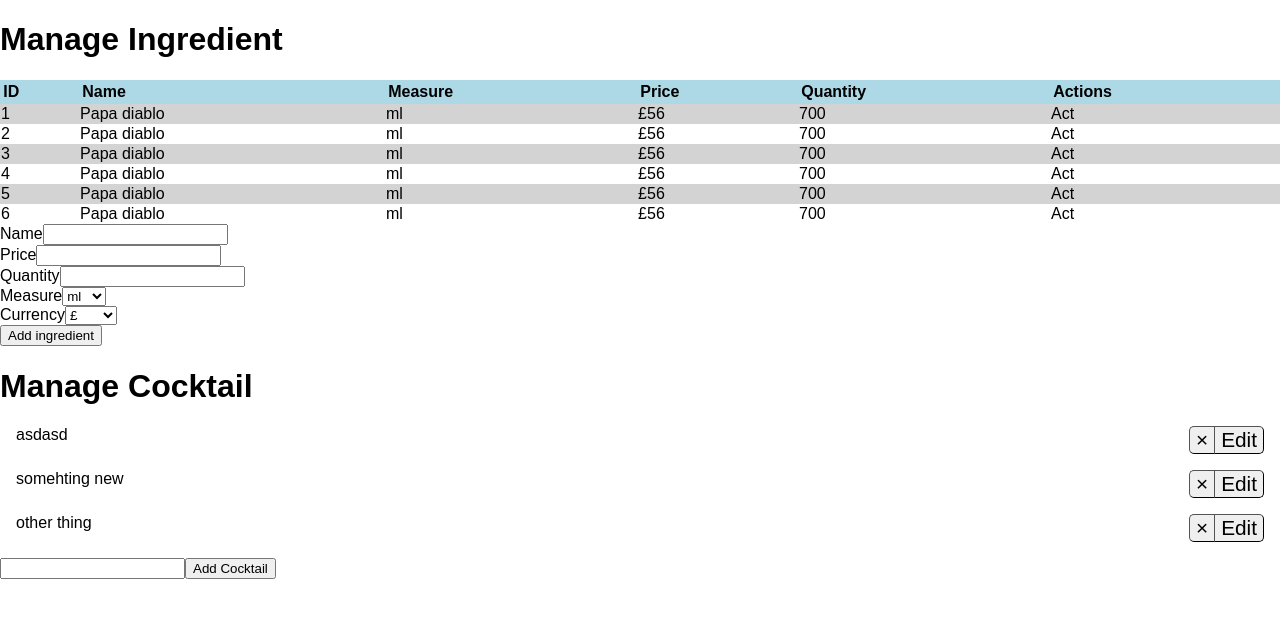
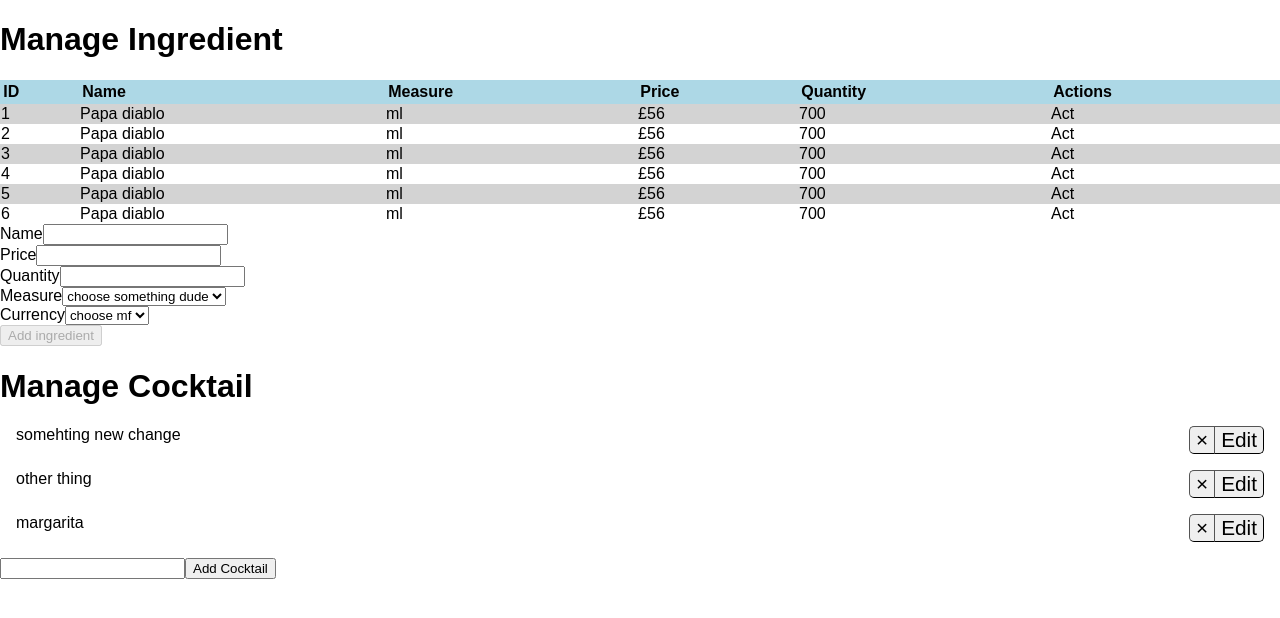
Before and after one commit to codetapacademy/cocktail-pricing, a React (Create React App) app: page / in a window 1280 px wide. Shown: the top 618 px of the page. Built offline with nearby package versions, Linux system fonts and the light colour scheme; data requests are answered from the project's data file.

Commit message:
add ingredien update to the dumb and smart component, we got for values in the state and validation

```diff
--- a/src/component/ingredient/add-ingredient/add-ingredient.jsx
+++ b/src/component/ingredient/add-ingredient/add-ingredient.jsx
@@ -1,48 +1,63 @@
 import React from 'react'
-const AddIngredient = () => {
-    return(
+const AddIngredient = (props) => {
+    console.log(props)
+    const { addIngredientListener, validForm } = props;
+    return (
         <div>
             <form>
                 <div>
                     <label htmlFor="ingredient-name">Name</label>
                     <input
                         type="text"
+                        onChange={addIngredientListener}
                         required
                         minLength="3"
-                        id="ingredient-name"/>
+                        id="ingredient-name" />
                 </div>
                 <div>
                     <label htmlFor="ingredient-price">Price</label>
                     <input
                         type="number"
-                        min="0.01"
-                        id="ingredient-price"/>
+                        onChange={addIngredientListener}
+                        id="ingredient-price" />
                 </div>
                 <div>
                     <label htmlFor="ingredient-quantity">Quantity</label>
                     <input
                         type="number"
-                        min="0.01"
-                        id="ingredient-quantity"/>
+                        onChange={addIngredientListener}
+                        id="ingredient-quantity" />
                 </div>
                 <div>
                     <label htmlFor="ingredient-measure">Measure</label>
-                    <select id="ingredient-measure">
-                        <option value="ml" selected>ml</option>
+                    <select
+                        onChange={addIngredientListener}
+                        id="ingredient-measure"
+                        required>
+                        <option value="">choose something dude</option>
+                        <option value="ml">ml</option>
                         <option value="unit">unit</option>
                         <option value="g">g</option>
                     </select>
                 </div>
                 <div>
                     <label htmlFor="ingredient-currency">Currency</label>
-                    <select id="ingredient-currency">
-                        <option value="£" selected>£</option>
+                    <select
+                        onChange={addIngredientListener}
+                        id="ingredient-currency"
+                        required>
+                        <option value="">choose mf</option>
+                        <option value="£">£</option>
                         <option value="$">$</option>
                         <option value="RON">RON</option>
                     </select>
                 </div>
                 <div>
-                    <button type="submit">Add ingredient</button>
+                    <button
+                        id="create-it"
+                        disabled={!validForm}
+                        onClick={addIngredientListener}
+                        type="submit">Add ingredient</button>
                 </div>
             </form>
         </div>
--- a/src/component/ingredient/ingredient.jsx
+++ b/src/component/ingredient/ingredient.jsx
@@ -2,11 +2,34 @@ import React, { Component } from 'react';
 import axios from 'axios';
 import { BASE_URL } from './constant'
 import AddIngredient from './add-ingredient'
-import './ingredient.css'
+import './ingredient.css';
 
 class Ingredient extends Component {
     state = {
-        ingredient: []
+        ingredient: [],
+        formValueList: {
+            "ingredient-currency": {
+                value: '',
+                valid: false
+            },
+            "ingredient-measure": {
+                value: '',
+                valid: false
+            },
+            "ingredient-name": {
+                value: '',
+                valid: false
+            },
+            "ingredient-price": {
+                value: '',
+                valid: false
+            },
+            "ingredient-quantity": {
+                value: '',
+                valid: false
+            }
+        },
+        validForm: false
     }
 
     componentWillMount() {
@@ -30,7 +53,40 @@ class Ingredient extends Component {
                 </tr>
             );
     }
+
+    checkIfFormIsValid = () => {
+        const arr = Object
+            .keys(this.state.formValueList)
+            .map(ingredient => this.state.formValueList[ingredient].valid)
+            .filter(valid => !valid)
+        this.setState({validForm: !arr.length});
+    }
+
+    updateStateWithForm = (aParam) => {
+        const {id, value, validity: {valid}} = aParam.target;
+        if (id === 'create-it') {
+            window.alert('create it in the dabase');
+            return;
+        }
+
+
+        const {formValueList} = this.state;
+        formValueList[id] = {
+            value,
+            valid
+        };
+        this.setState({formValueList})
+
+        this.checkIfFormIsValid();
+
+        // console.group();
+        // console.log(aParam.target.id)
+        // console.log(aParam.target.value)
+        // console.log(valid)
+        // console.groupEnd();
+    }
     render() {
+        const { validForm } = this.state;
         return (
             [<table className="ingredient__full-table">
                 <thead>
@@ -47,7 +103,9 @@ class Ingredient extends Component {
                     {this.renderIngredientList()}
                 </tbody>
             </table>,
-            <AddIngredient/>]
+            <AddIngredient
+                addIngredientListener={this.updateStateWithForm}
+                validForm={validForm}/>]
         );
     }
 }
--- a/src/data/data.json
+++ b/src/data/data.json
@@ -1,19 +1,21 @@
 {
   "cocktail": [
     {
-      "name": "asdasd",
-      "id": 10
-    },
-    {
-      "name": "somehting new",
-      "id": 11
+      "Content-Type": "application/json",
+      "id": 11,
+      "name": "somehting new change",
+      "method": "PUT"
     },
     {
       "name": "other thing",
       "id": 12
+    },
+    {
+      "name": "margarita",
+      "id": 13
     }
   ],
-  "ingredient":[
+  "ingredient": [
     {
       "id": 1,
       "name": "Papa diablo",
```
